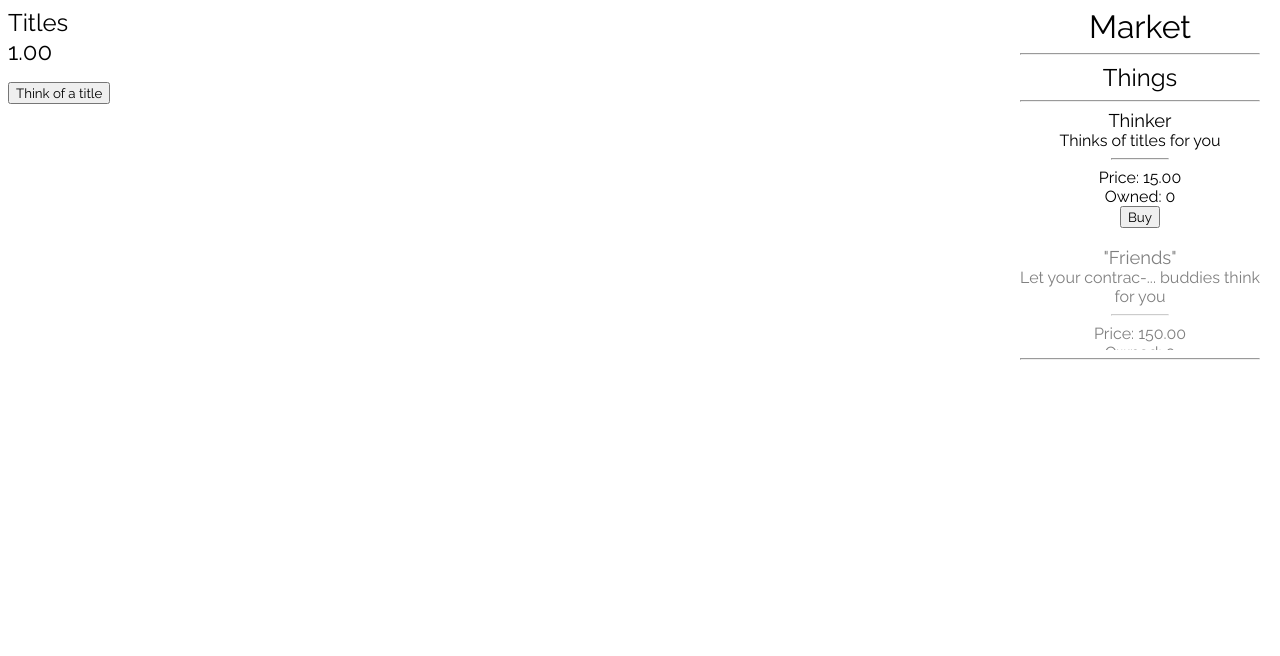
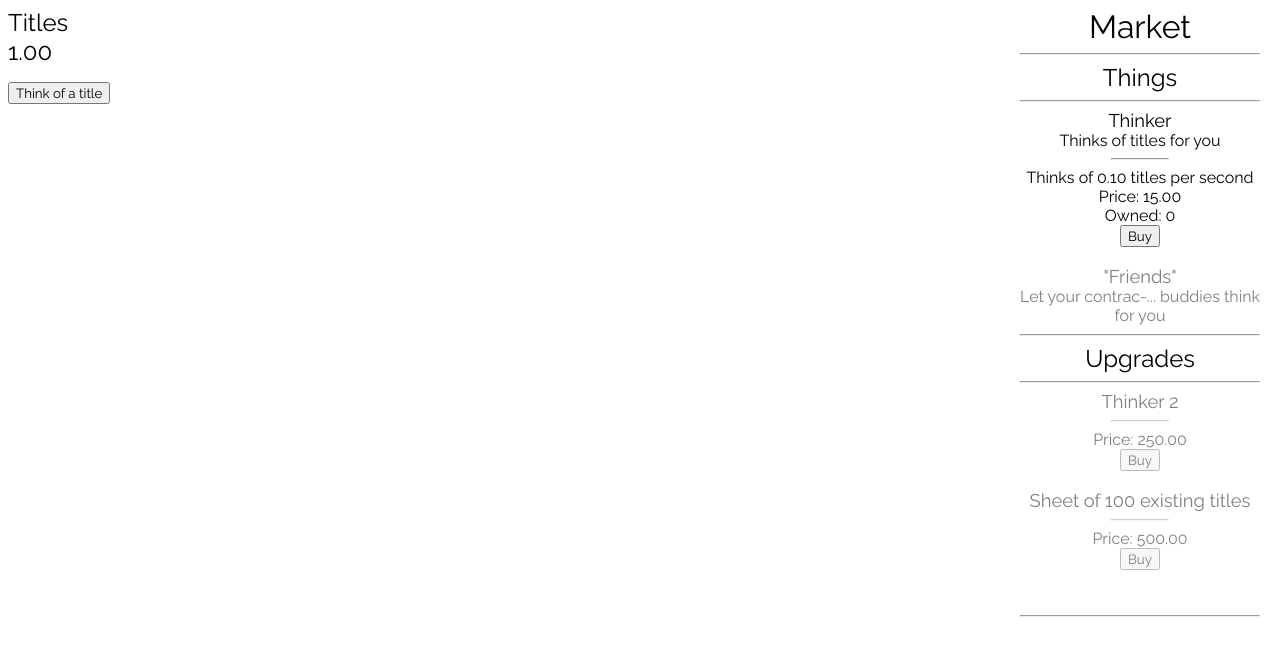
Before and after one commit to x8c8r/untitled-incremental-game, a plain HTML site: page index.html in a window 1280 px wide. Both pictures are taken after a click on the button "Think of a title". Drawn offline with Linux system fonts and the light colour scheme.

Commit message:
v1.02 - upgrades

```diff
--- a/game.js
+++ b/game.js
@@ -3,10 +3,11 @@ function l(element) { return document.getElementById(element); };
 
 // Initialize Objects
 var Meta = {};
+var Time = {};
 var Economy = {};
+var Upgrades = {};
+var Things = {};
 var Market = {};
-var Time = {};
-var Things = {};
 var Game = {};
 
 /*---------
@@ -15,92 +16,13 @@ META
 
 Meta.UI = {};
 Meta.UI.InfoMenuOn = false;
-Meta.UI.ToggleInfoMenu = function() {
+Meta.UI.ToggleInfoMenu = function () {
     Meta.InfoMenuOn = !Meta.InfoMenuOn;
     l('infoMenu').style.display = (Meta.InfoMenuOn ? "block" : "none");
 }
 
-Meta.UI.Init = function() {
+Meta.UI.Init = function () {
     l('infoMenu').style.display = "none";
-}
-
-/*---------
-ECONOMY
----------*/
-Economy.titles = 0;
-
-Economy.Earn = function (amount) {
-    Economy.titles += amount;
-}
-
-Economy.Lose = function (amount) {
-    Economy.titles -= amount;
-}
-
-/*---------
-MARKET
----------*/
-
-Market.ClickBuyThing = function (thing) {
-    Things.things[thing].buy();
-}
-
-Market.Create = function () {
-    l('marketThings').innerHTML = '';
-    for (thing of Things.things) {
-        var thingDiv = document.createElement('div')
-
-        var title = document.createElement('div');
-        title.classList.add("title");
-        title.textContent = thing.name;
-
-        var desc = document.createElement('div');
-        desc.textContent = thing.desc;
-
-        var seperator = document.createElement('hr');
-        seperator.classList.add("marketSeperator");
-
-        var price = document.createElement('div');
-        price.textContent = "Price: " + thing.price.toFixed(2);
-        price.id = thing.name + 'Price';
-
-        var owned = document.createElement('div');
-        owned.textContent = "Owned: " + thing.amount;
-        owned.id = thing.name + 'Amount';
-
-        var buyBtn = document.createElement('button');
-        buyBtn.textContent = "Buy";
-        buyBtn.id = thing.name + 'BuyBtn';
-
-        thingDiv.appendChild(title);
-        thingDiv.appendChild(desc);
-        thingDiv.appendChild(seperator);
-        thingDiv.appendChild(price);
-        thingDiv.appendChild(owned);
-        thingDiv.appendChild(buyBtn);
-
-        thingDiv.classList.add("thing");
-        thingDiv.id = "thing" + thing.id;
-        thingDiv.classList.add("locked");
-
-        l('marketThings').appendChild(thingDiv);
-        l('marketThings').appendChild(document.createElement('br'));
-    }
-
-    for (var thing of Things.things) {
-        thing.l = l("thing" + thing.id);
-        var thingl = l(thing.name + 'BuyBtn');
-
-        // idfk orteil is a genius
-        thingl.addEventListener("click", function (b) { return function (e) { Market.ClickBuyThing(b); e.preventDefault(); }; }(thing.id));
-    }
-}
-
-Market.UpdatePrices = function () {
-    for (thing of Things.things) {
-        l(thing.name + 'Price').textContent = "Price: " + thing.price.toFixed(2);
-        l(thing.name + 'Amount').textContent = "Owned: " + thing.amount;
-    }
 }
 
 /*---------
@@ -121,6 +43,22 @@ Time.updateDeltaTime = function () {
 }
 
 /*---------
+ECONOMY
+---------*/
+
+Economy.titles = 0;
+
+Economy.Earn = function (amount) {
+    Economy.titles += amount;
+}
+
+Economy.Lose = function (amount) {
+    Economy.titles -= amount;
+}
+
+
+
+/*---------
 UPGRADES
 ---------*/
 
@@ -131,11 +69,49 @@ List of ones I want to add:
 - Thinker 2 - Speeds up Thinkers in 2 times (idea by crapbass)
 - Sheet of 100 existing titles - Makes clicking 3 times as effective
 */
+Upgrades.upgrades = [];
+Upgrades.amount = 0;
+Upgrades.types = {
+    Click: "Click",
+    Thing: "Thing",
+}
+
+Upgrades.Upgrade = function (name, desc, price, type, visible = false) {
+    this.name = name;
+    this.desc = desc;
+    this.price = price;
+    this.type = type;
+
+    this.l = undefined;
+    this.id = Upgrades.amount;
+    this.owned = false;
+    this.visible = visible;
+
+    Upgrades.upgrades.push(this);
+    Upgrades.amount++;
+
+    this.buy = function () {
+        if (Economy.titles < this.price) return;
+
+        Economy.titles -= this.price;
+        this.owned = true;
+    }
+}
+
+Upgrades.Create = function () {
+    // Things
+    new Upgrades.Upgrade('Thinker 2', 'Speeds up Thinkers in 2 times', 250, Upgrades.types.Thing);
+
+    // Clicks
+    new Upgrades.Upgrade('Sheet of 100 existing titles', 'Makes clicking 3 times as effecient', 500, Upgrades.types.Click, true);
+}
+
 
 
 /*---------
 THINGS
 ---------*/
+
 Things.things = [];
 Things.amount = 0;
 
@@ -147,11 +123,10 @@ Things.Thing = function (name, desc, basePrice, baseGain, visible = false) {
     this.basePrice = basePrice;
     this.price = basePrice;
 
-    this.visible = visible;
-
     this.baseGain = baseGain;
     this.gain = baseGain;
 
+    this.visible = visible;
     this.id = Things.amount;
     Things.amount++;
     Things.things.push(this);
@@ -173,12 +148,159 @@ Things.Thing = function (name, desc, basePrice, baseGain, visible = false) {
 Credits for direct/indirect building ideas:
 zTags - Artificial Intelligence
 */
-Things.Create = function() {
+Things.Create = function () {
     new Things.Thing('Thinker', 'Thinks of titles for you', 15, 0.1, true);
     new Things.Thing('"Friends"', "Let your contrac-... buddies think for you", 150, 1);
     new Things.Thing('Office', 'Make a bunch of office clerk think of new titles', 1000, 15);
+    new Things.Thing('Cyber Thinker', 'It\'s like the Thinker, but smarter', 5000, 35);
     new Things.Thing('Artificial Intelligence', 'Ask a highly intelligent AI to think of new titles', 100000, 100);
 }
+
+Things.UpdateGains = function () {
+    // Update gains based on upgrades
+
+    for (thing of Things.things) {
+        var mult = 1;
+        var baseGain = thing.baseGain;
+        for (upgrade of Upgrades.upgrades) {
+            if (!upgrade.type == Upgrades.types.Thing || !upgrade.owned) continue;
+
+            switch(thing.name) {
+                case "Thinker":
+                    switch(upgrade.name) {
+                        case "Thinker 2":
+                            mult *= 3;
+                            break;
+                        default:
+                            continue;
+                    }
+            }
+
+        }
+        thing.gain = baseGain * mult;
+    }
+
+}
+
+/*---------
+MARKET
+---------*/
+
+Market.ClickBuyThing = function (thing) {
+    Things.things[thing].buy();
+}
+
+Market.ClickBuyUpgrade = function (upgrade) {
+    Upgrades.upgrades[upgrade].buy();
+    Things.UpdateGains();
+}
+
+Market.Create = function () {
+    // Things
+
+    l('marketThings').innerHTML = '';
+    for (thing of Things.things) {
+        var thingDiv = document.createElement('div')
+
+        var title = document.createElement('div');
+        title.classList.add("title");
+        title.textContent = thing.name;
+
+        var desc = document.createElement('div');
+        desc.textContent = thing.desc;
+
+        var seperator = document.createElement('hr');
+        seperator.classList.add("marketSeperator");
+
+        var gain = document.createElement('div');
+        gain.textContent = "Thinks of " + thing.gain.toFixed(2) + " titles per second";
+
+        var price = document.createElement('div');
+        price.textContent = "Price: " + thing.price.toFixed(2);
+        price.id = thing.name + 'Price';
+
+        var owned = document.createElement('div');
+        owned.textContent = "Owned: " + thing.amount;
+        owned.id = thing.name + 'Amount';
+
+        var buyBtn = document.createElement('button');
+        buyBtn.textContent = "Buy";
+        buyBtn.id = thing.name + 'BuyBtn';
+
+        thingDiv.appendChild(title);
+        thingDiv.appendChild(desc);
+        thingDiv.appendChild(seperator);
+        thingDiv.appendChild(gain);
+        thingDiv.appendChild(price);
+        thingDiv.appendChild(owned);
+        thingDiv.appendChild(buyBtn);
+
+        thingDiv.classList.add("thing");
+        thingDiv.id = "thing" + thing.id;
+        thingDiv.classList.add("locked");
+
+
+        l('marketThings').appendChild(thingDiv);
+        l('marketThings').appendChild(document.createElement('br'));
+    }
+
+    for (thing of Things.things) {
+        var thingl = l(thing.name + 'BuyBtn');
+        thing.l = l("thing" + thing.id);
+
+        // idfk orteil is a genius
+        thingl.addEventListener("click", function (b) { return function (e) { Market.ClickBuyThing(b); e.preventDefault(); }; }(thing.id));
+    }
+
+    // Upgrades
+    l('marketUpgrades').innerHTML = '';
+    for (upgrade of Upgrades.upgrades) {
+        var upgradeDiv = document.createElement('div');
+
+        var title = document.createElement('div');
+        title.classList.add("title");
+        title.textContent = upgrade.name;
+
+        var seperator = document.createElement('hr');
+        seperator.classList.add("marketSeperator");
+
+        var price = document.createElement('div');
+        price.textContent = "Price: " + upgrade.price.toFixed(2);
+        price.id = upgrade.name + 'Price';
+
+        var buyBtn = document.createElement('button');
+        buyBtn.textContent = "Buy";
+        buyBtn.id = upgrade.name + 'BuyBtn';
+
+        upgradeDiv.appendChild(title);
+        upgradeDiv.appendChild(seperator);
+        upgradeDiv.appendChild(price);
+        upgradeDiv.appendChild(buyBtn);
+
+        upgradeDiv.id = "upgrade" + upgrade.id;
+
+        l('marketUpgrades').appendChild(upgradeDiv);
+        l('marketUpgrades').appendChild(document.createElement('br'));
+    }
+
+    for (upgrade of Upgrades.upgrades) {
+        var upgradel = l(upgrade.name + 'BuyBtn');
+        upgrade.l = l("upgrade" + upgrade.id);
+
+        upgradel.addEventListener("click", function (b) { return function (e) { Market.ClickBuyUpgrade(b); e.preventDefault(); }; }(upgrade.id));
+    }
+}
+
+Market.UpdatePrices = function () {
+    for (thing of Things.things) {
+        l(thing.name + 'Price').textContent = "Price: " + thing.price.toFixed(2);
+        l(thing.name + 'Amount').textContent = "Owned: " + thing.amount;
+    }
+}
+
+/*---------
+GAME
+---------*/
 
 Game.Init = function () {
     Game.FPS = 60;
@@ -186,10 +308,11 @@ Game.Init = function () {
     Game.ready = 0;
 
     Meta.UI.Init();
+    Upgrades.Create();
     Things.Create();
     Market.Create();
 
-    l('clickButton').addEventListener("click", function(ev) { Game.Click(ev); });
+    l('clickButton').addEventListener("click", function (ev) { Game.Click(ev); });
     l('clickButton').addEventListener("keydown", function (ev) { if (ev) ev.preventDefault() });
 
     document.addEventListener("visibilitychange", function (ev) {
@@ -204,7 +327,16 @@ Game.Load = function () {
 
     Game.Click = function (e) {
         if (e) e.preventDefault();
-        Economy.Earn(1);
+        var clickAmount = 1;
+        for (up of Upgrades.upgrades) {
+            if (!up.type == Upgrades.types.Click || !up.owned) continue;
+
+            switch (up.name) {
+                case "Sheet of 100 existing titles":
+                    clickAmount *= 3;
+            }
+        }
+        Economy.Earn(clickAmount);
     }
 
     Game.Draw = function () {
@@ -224,6 +356,20 @@ Game.Load = function () {
                 thing.visible = false;
             }
             thing.l.className = classes;
+        }
+
+        for (upgrade of Upgrades.upgrades) {
+            var classes = "upgrade";
+            if (Economy.titles >= upgrade.price && !upgrade.owned && upgrade.visible) {
+                classes += " visible";
+            }
+            else if (upgrade.owned) {
+                classes += " owned";
+            }
+            else {
+                classes += " locked";
+            }
+            upgrade.l.className = classes;
         }
     }
 
--- a/index.html
+++ b/index.html
@@ -22,7 +22,7 @@
 
     <div id="bottomBar">
             <div id="infoMenu">
-                <span>Version 1.01 | Created by x8c8r</span>
+                <span>Version 1.02 | Created by x8c8r</span>
             </div>
         </div>
     </div>
@@ -36,10 +36,10 @@
             <hr>
             <div id="marketThings"></div>
 
-            <!-- <hr>
-            <div class="title">Upgrades</div>
             <hr>
-            <div id="marketUpgrades"></div> -->
+            <div class="title medium">Upgrades</div>
+            <hr>
+            <div id="marketUpgrades"></div>
         </div>
         <hr>
     </div>
--- a/style.css
+++ b/style.css
@@ -18,7 +18,7 @@ General Style
 
 #marketThings, #marketUpgrades {
     overflow-y:auto;
-    height: 15rem;
+    height: 13.5rem;
 }
 
 #leftSection {
@@ -61,6 +61,16 @@ Market
     opacity: 1;
 }
 
+.upgrade.owned {
+    display: none;
+}
+.upgrade.unlocked {
+    opacity: 1;
+}
+.upgrade.locked {
+    opacity: 0.5;
+}
+
 /*
 Info Menu
 */
```
